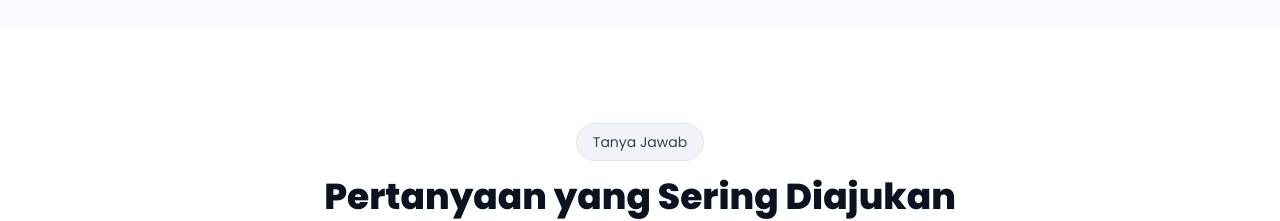
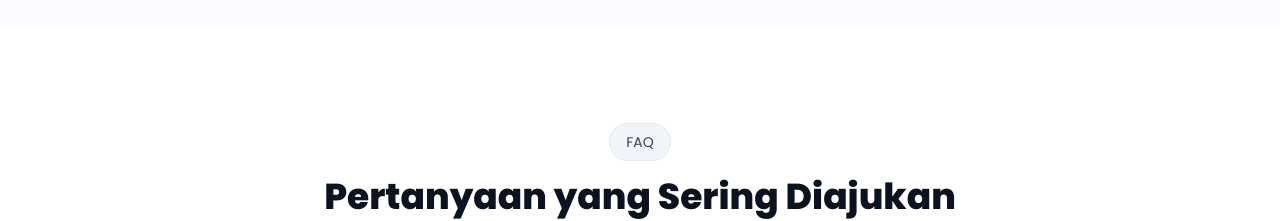
Before and after one commit to erlanig/compro-djoki, a plain HTML site: page index.html in a window 1280 px wide. Shown: the part 2760-2981 px from the top of the page. Drawn offline with nearby package versions, Linux system fonts and the light colour scheme.

Commit message:
mini update

```diff
--- a/index.html
+++ b/index.html
@@ -198,7 +198,7 @@
     <section id="faq" class="py-12 md:py-24">
       <div class="container mx-auto px-6">
         <div class="text-center mb-12 fade-in">
-          <div class="text-sm inline-block px-4 py-2 rounded-full bg-slate-100 text-slate-700 border">Tanya Jawab</div>
+          <div class="text-sm inline-block px-4 py-2 rounded-full bg-slate-100 text-slate-700 border">FAQ</div>
           <h2 class="text-4xl font-extrabold mt-4">Pertanyaan yang Sering Diajukan</h2>
         </div>
 
```
